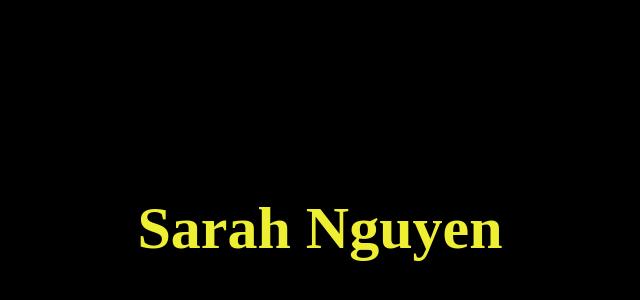
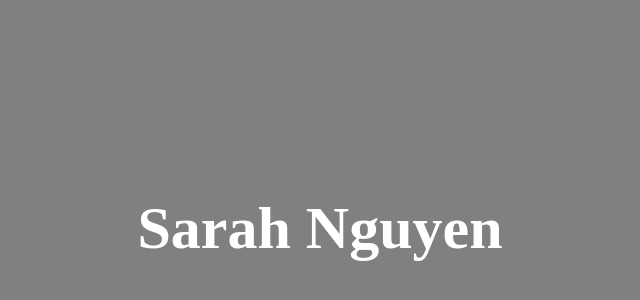
Before and after one commit to efofex/Port-Projects, a plain HTML site: page index.html in a window 1280 px wide. Shown: the part 54-354 px from the top of the page, without its empty margins (320-960 px from the left). Drawn offline with Linux system fonts and the light colour scheme.

Commit message:
Update index.html

```diff
--- a/index.html
+++ b/index.html
@@ -4,13 +4,13 @@
 	<title>Sarah Nguyen</title>
 	<style>
   body {
-    background-color: black;
+    background-color: grey;
     text-align: center;
     padding: 200px;
   }
   h1 {
     font-size: 60px;
-    color: #eeee33;
+    color: #FFFFFF;
   }
 </style>
 </head>
```
